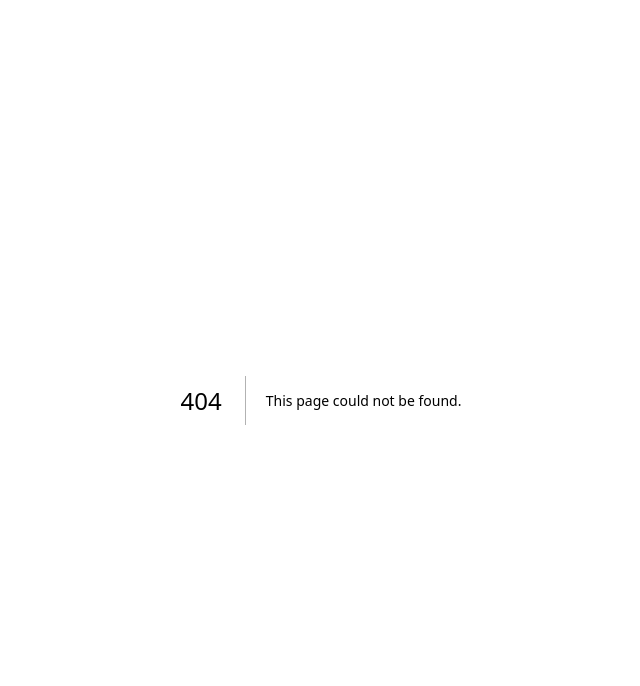
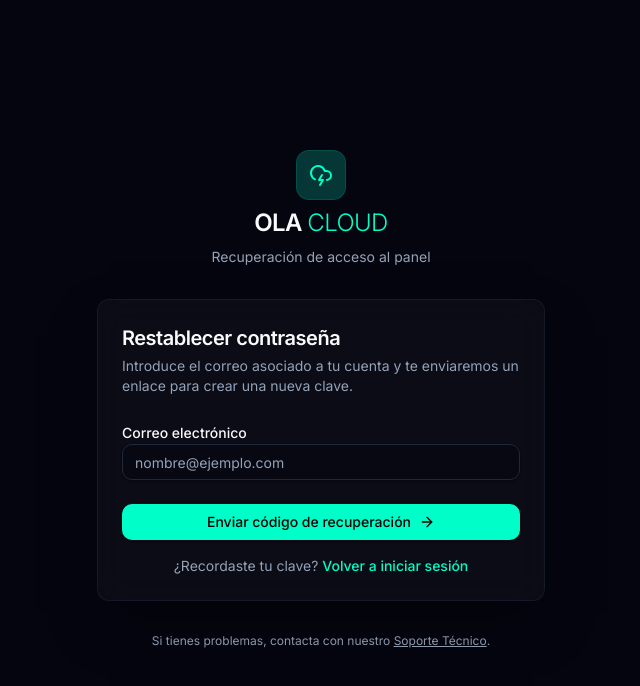
Before and after one commit to cloudindev/paneloc, a Next.js app: page /forgot-password in a window 1280 px wide. Before the commit this address had no page. Shown: the top 686 px of the page, without its empty margins (319-959 px from the left). Built offline with nearby package versions, Linux system fonts and the light colour scheme.

Commit message:
feat: Add forgot password page and link from login

```diff
--- /dev/null
+++ b/src/app/(auth)/forgot-password/page.tsx
@@ -0,0 +1,128 @@
+"use client"
+
+import * as React from "react"
+import Link from "next/link"
+import { CloudLightning, ArrowRight } from "lucide-react"
+import { Button } from "@/components/ui/button"
+import { Input } from "@/components/ui/input"
+import { Card, CardContent, CardDescription, CardFooter, CardHeader, CardTitle } from "@/components/ui/card"
+
+export default function ForgotPasswordPage() {
+  const [isLoading, setIsLoading] = React.useState(false)
+  const [isSubmitted, setIsSubmitted] = React.useState(false)
+
+  const onSubmit = (e: React.FormEvent) => {
+    e.preventDefault()
+    setIsLoading(true)
+    setTimeout(() => {
+      setIsLoading(false)
+      setIsSubmitted(true)
+    }, 1500)
+  }
+
+  return (
+    <div className="w-full max-w-md">
+      <div className="mb-8 flex flex-col items-center justify-center space-y-2">
+        <Link href="https://olacloud.es" className="flex flex-col items-center justify-center space-y-2 transition-opacity hover:opacity-80">
+          <div className="flex h-12 w-12 items-center justify-center rounded-xl bg-primary/20 ring-1 ring-primary/30">
+            <CloudLightning className="h-6 w-6 text-primary" />
+          </div>
+          <h1 className="text-2xl font-semibold tracking-tight">
+            OLA <span className="font-light text-primary">CLOUD</span>
+          </h1>
+        </Link>
+        <p className="text-sm text-muted-foreground">
+          Recuperación de acceso al panel
+        </p>
+      </div>
+
+      <Card className="glass-panel border-border/40">
+        {!isSubmitted ? (
+          <form onSubmit={onSubmit}>
+            <CardHeader className="space-y-1">
+              <CardTitle className="text-xl">Restablecer contraseña</CardTitle>
+              <CardDescription>
+                Introduce el correo asociado a tu cuenta y te enviaremos un enlace para crear una nueva clave.
+              </CardDescription>
+            </CardHeader>
+            <CardContent className="space-y-4">
+              <div className="space-y-2">
+                <label htmlFor="email" className="text-sm font-medium leading-none">
+                  Correo electrónico
+                </label>
+                <Input
+                  id="email"
+                  type="email"
+                  placeholder="nombre@ejemplo.com"
+                  required
+                  className="bg-background/50"
+                />
+              </div>
+            </CardContent>
+            <CardFooter className="flex-col gap-4">
+              <Button type="submit" className="w-full" disabled={isLoading}>
+                {isLoading ? (
+                  <span className="flex items-center gap-2">
+                     <span className="h-4 w-4 animate-spin rounded-full border-2 border-primary-foreground border-t-transparent" />
+                    Enviando enlace...
+                  </span>
+                ) : (
+                  <span className="flex items-center gap-2">
+                    Enviar código de recuperación <ArrowRight className="h-4 w-4" />
+                  </span>
+                )}
+              </Button>
+
+              <div className="text-center text-sm w-full">
+                <span className="text-muted-foreground">¿Recordaste tu clave? </span>
+                <Link href="/login" className="font-medium text-primary hover:underline">
+                  Volver a iniciar sesión
+                </Link>
+              </div>
+            </CardFooter>
+          </form>
+        ) : (
+          <div className="py-6 px-4 text-center">
+            <CardHeader>
+              <div className="mx-auto mb-4 flex h-12 w-12 items-center justify-center rounded-full bg-primary/20 text-primary">
+                <svg
+                  className="h-6 w-6"
+                  fill="none"
+                  stroke="currentColor"
+                  viewBox="0 0 24 24"
+                  xmlns="http://www.w3.org/2000/svg"
+                >
+                  <path
+                    strokeLinecap="round"
+                    strokeLinejoin="round"
+                    strokeWidth="2"
+                    d="M5 13l4 4L19 7"
+                  />
+                </svg>
+              </div>
+              <CardTitle className="text-xl mb-2">Revisa tu correo</CardTitle>
+              <CardDescription>
+                Si existe una cuenta asocida a ese correo, te acabamos de enviar instrucciones para restablecer tu contraseña con éxito.
+              </CardDescription>
+            </CardHeader>
+            <CardFooter className="flex-col mt-4">
+              <Link href="/login" className="w-full">
+                <Button className="w-full" variant="outline">
+                  Volver al Login
+                </Button>
+              </Link>
+            </CardFooter>
+          </div>
+        )}
+      </Card>
+
+      <p className="mt-8 text-center text-xs text-muted-foreground">
+        Si tienes problemas, contacta con nuestro <Link href="#" className="underline hover:text-primary">Soporte Técnico</Link>.
+      </p>
+    </div>
+  )
+}
+/**
+ * OLA CLOUD - Forgot Password Page
+ * Implements a mock state switch once the user submits their email.
+ */
--- a/src/app/(auth)/login/page.tsx
+++ b/src/app/(auth)/login/page.tsx
@@ -60,7 +60,7 @@ export default function LoginPage() {
                 <label htmlFor="password" className="text-sm font-medium leading-none">
                   Contraseña
                 </label>
-                <Link href="#" className="text-xs text-primary hover:underline">
+                <Link href="/forgot-password" className="text-xs text-primary hover:underline">
                   ¿Olvidaste tu contraseña?
                 </Link>
               </div>
```
